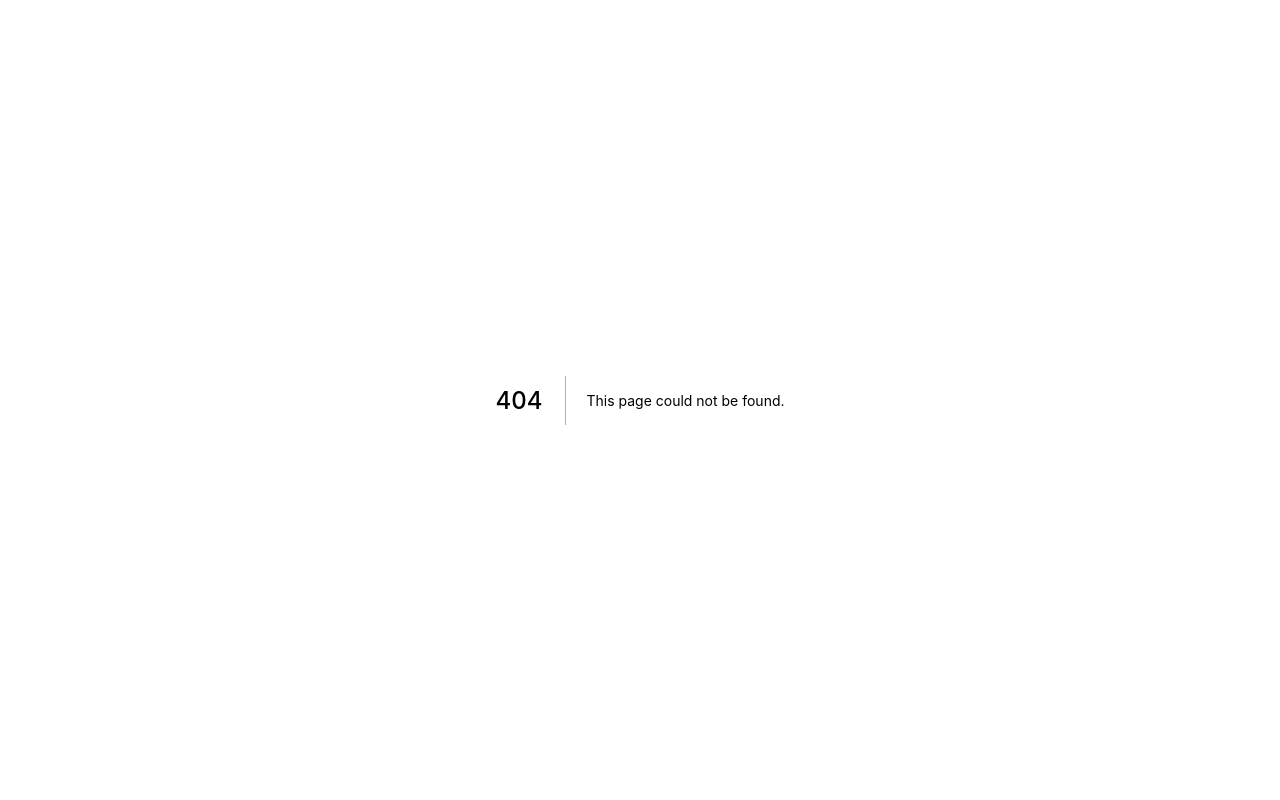
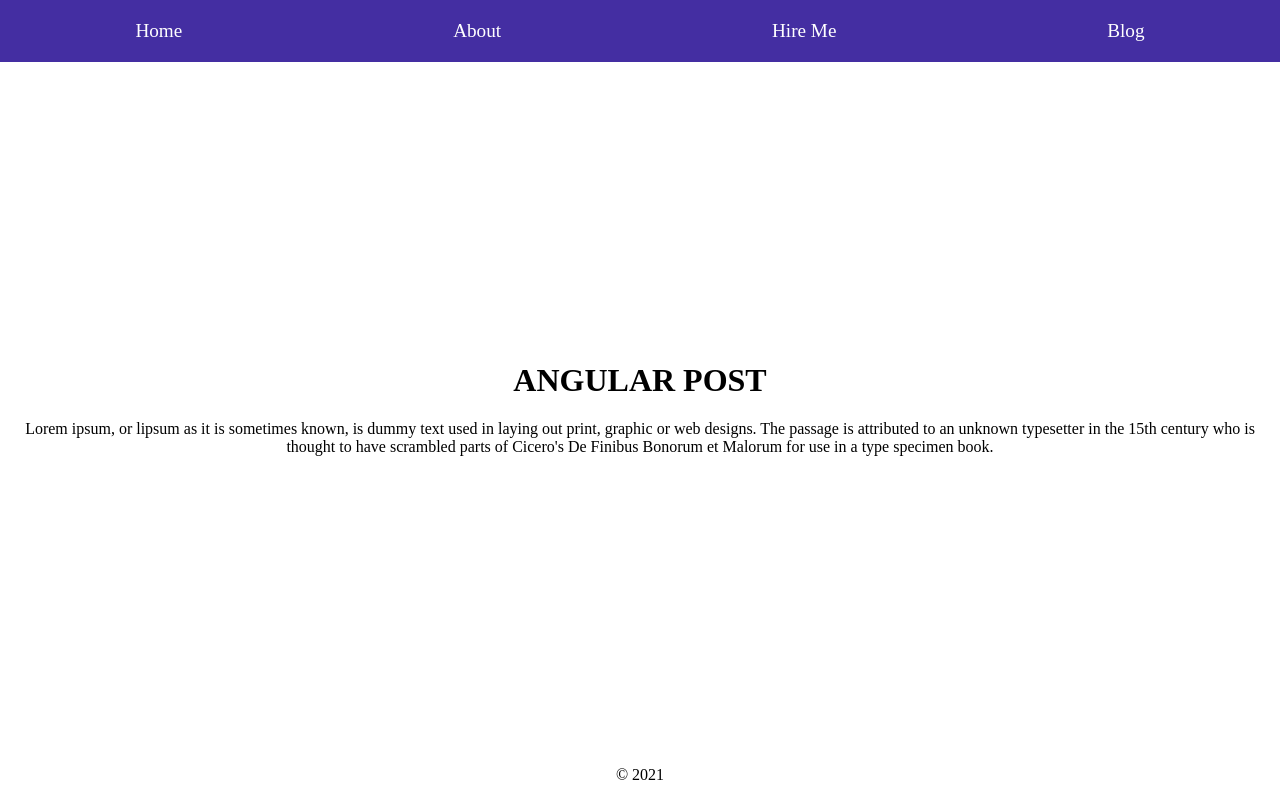
Before and after one commit to MohJaber93/first-next-app, a Next.js app: page /posts/angular-post in a window 1280 px wide. Before the commit this address had no page. Built offline with nearby package versions, Linux system fonts and the light colour scheme; a small style sheet from the web is missing.

Commit message:
create dynamic route with next

```diff
--- /dev/null
+++ b/pages/posts/[title].js
@@ -0,0 +1,21 @@
+import { withRouter } from "next/router";
+import Layout from "../../components/Layout";
+
+const post = ({ router }) => {
+  // props.url
+  // because url is deprecated we want another way
+  console.log(router);
+  return (
+    <Layout title={router.query.title?.replace("-", " ").toUpperCase()}>
+      <p>
+        Lorem ipsum, or lipsum as it is sometimes known, is dummy text used in
+        laying out print, graphic or web designs. The passage is attributed to
+        an unknown typesetter in the 15th century who is thought to have
+        scrambled parts of Cicero's De Finibus Bonorum et Malorum for use in a
+        type specimen book.
+      </p>
+    </Layout>
+  );
+};
+
+export default withRouter(post);
```
